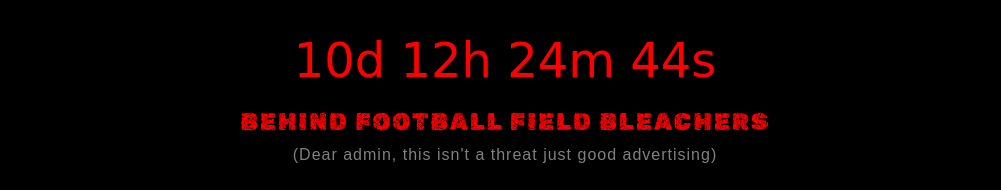
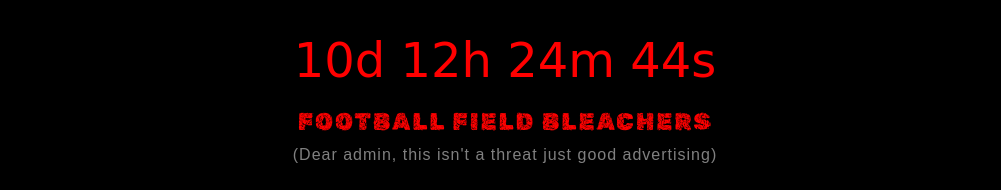
Before and after one commit to Bruceoflanagan/Countdown-APW, a plain HTML site: page index.html in a window 1280 px wide. Shown: the part 610-800 px from the top of the page, without its empty margins (135-1136 px from the left). Drawn offline with Linux system fonts and the light colour scheme; a web font is replaced by a local one.

Commit message:
Update index.html

```diff
--- a/index.html
+++ b/index.html
@@ -79,7 +79,7 @@
 
         <div class="timer" id="countdown"></div>
 
-        <div class="location-text">BEHIND FOOTBALL FIELD BLEACHERS</div>
+        <div class="location-text">FOOTBALL FIELD BLEACHERS</div>
         <div class="disclaimer-text">(Dear admin, this isn't a threat just good advertising)</div>
 
     </div>
```
